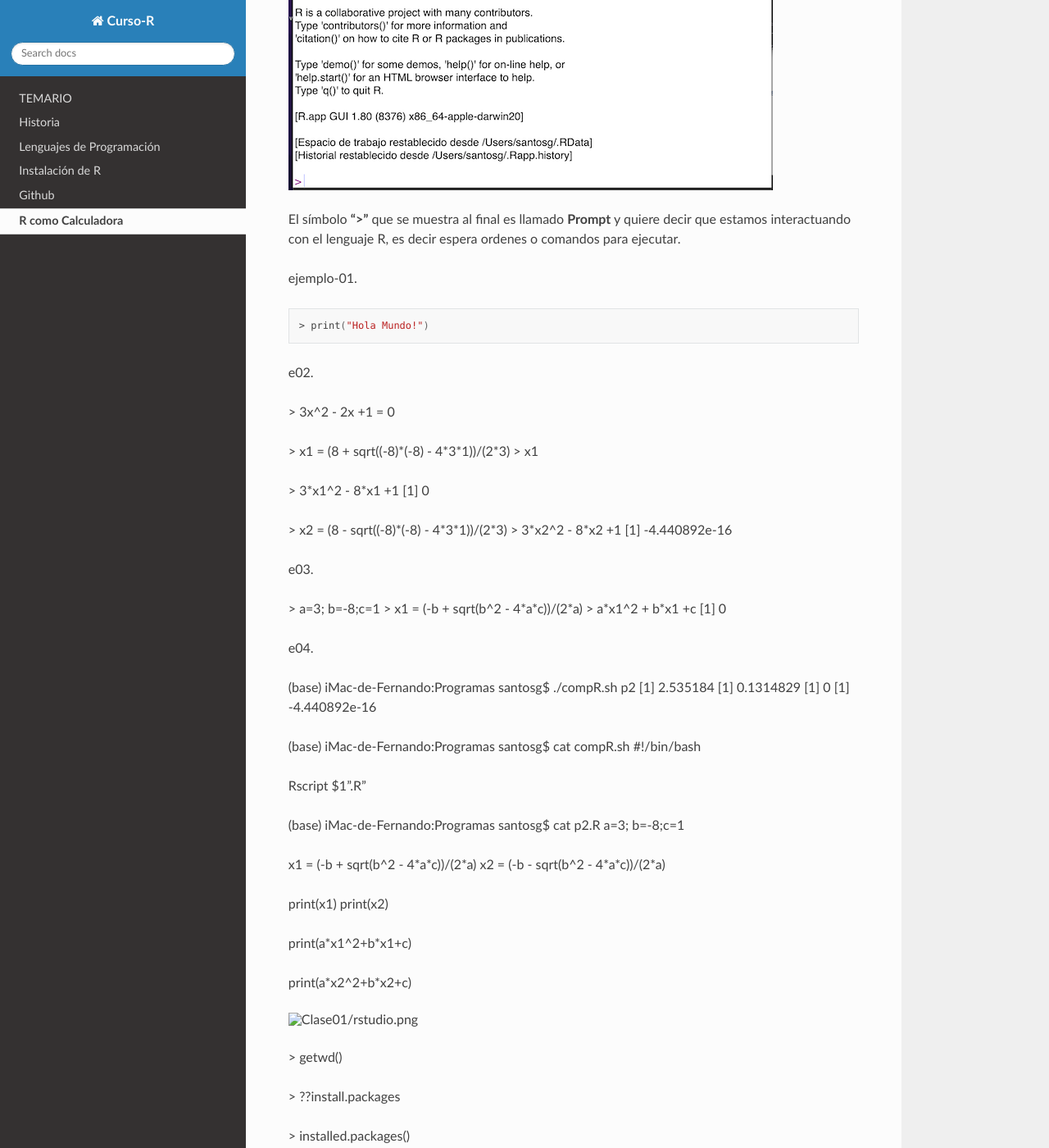
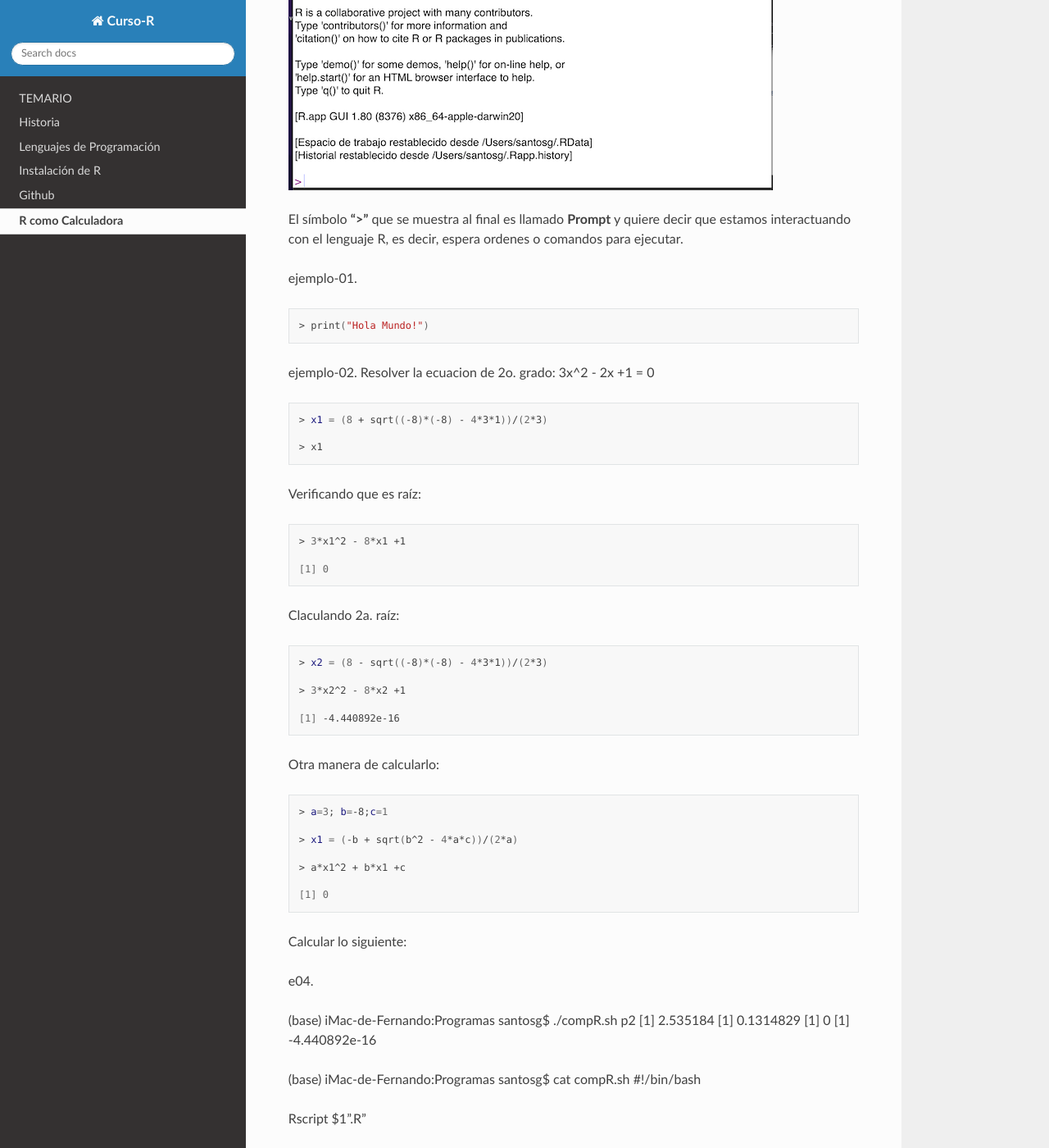
Before and after one commit to matecom57/santosg57-curso-r, a Sphinx documentation site: the page built from docs/source/Clase01/r_como_calculadora.rst, in a window 1280 px wide and 1400 px high, scrolled down 419 px. Shown: the whole window at 82% size. Built offline with Sphinx 7.4.7 and the Read the Docs theme 3.1.0, drawn with Linux system fonts in a browser that asks for light colours; pages that are not in the unit, such as notebooks, are missing from menus.

```diff
--- a/docs/source/Clase01/r_como_calculadora.rst
+++ b/docs/source/Clase01/r_como_calculadora.rst
@@ -6,7 +6,7 @@ Levante R y mostrara la siguiente ventana:
 
 .. image:: r01.png
 
-El símbolo **">"** que se muestra al final es llamado **Prompt** y quiere decir que estamos interactuando con el lenguaje R, es decir espera ordenes o
+El símbolo **">"** que se muestra al final es llamado **Prompt** y quiere decir que estamos interactuando con el lenguaje R, es decir, espera ordenes o
 comandos para ejecutar.
 
 ejemplo-01.
@@ -15,26 +15,51 @@ ejemplo-01.
 
    > print("Hola Mundo!")
 
-e02.
+ejemplo-02. Resolver la ecuacion de 2o. grado: 3x^2 - 2x +1 = 0
 
-> 3x^2 - 2x +1 = 0
+.. code:: Bash
 
-> x1 = (8 + sqrt((-8)*(-8) - 4*3*1))/(2*3)
-> x1
+   > x1 = (8 + sqrt((-8)*(-8) - 4*3*1))/(2*3)
 
-> 3*x1^2 - 8*x1 +1
-[1] 0
+   > x1
 
-> x2 = (8 - sqrt((-8)*(-8) - 4*3*1))/(2*3)
-> 3*x2^2 - 8*x2 +1
-[1] -4.440892e-16
+Verificando que es raíz:
 
-e03.
+.. code:: Bash
 
-> a=3; b=-8;c=1
-> x1 = (-b + sqrt(b^2 - 4*a*c))/(2*a)
-> a*x1^2 + b*x1 +c
-[1] 0
+   > 3*x1^2 - 8*x1 +1
+
+   [1] 0
+
+Claculando 2a. raíz:
+
+.. code:: Bash
+
+   > x2 = (8 - sqrt((-8)*(-8) - 4*3*1))/(2*3)
+
+   > 3*x2^2 - 8*x2 +1
+
+   [1] -4.440892e-16
+
+Otra manera de calcularlo:
+
+.. code:: Bash
+
+   > a=3; b=-8;c=1
+
+   > x1 = (-b + sqrt(b^2 - 4*a*c))/(2*a)
+
+   > a*x1^2 + b*x1 +c
+
+   [1] 0
+
+
+Calcular lo siguiente:
+
+
+
+
+
 
 e04.
 
```
